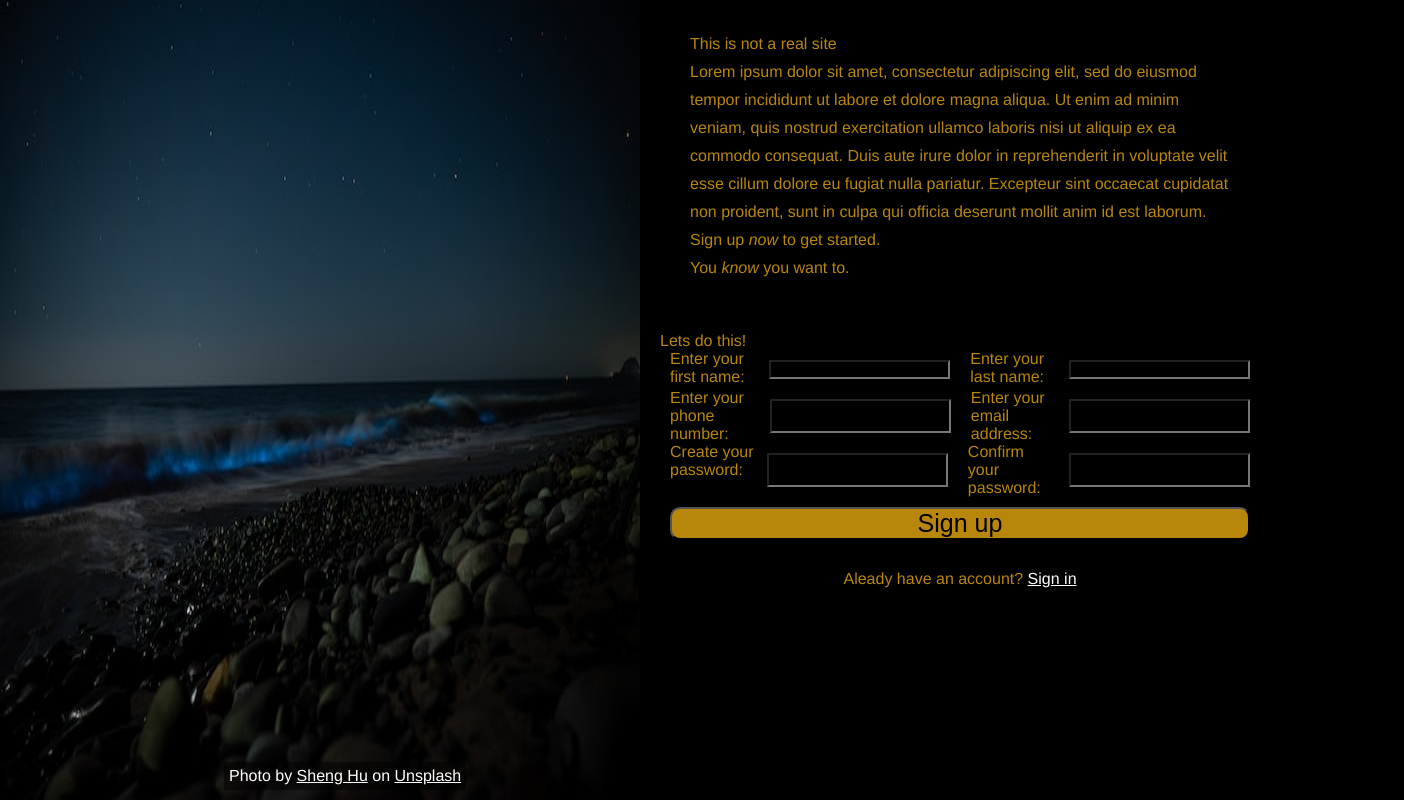
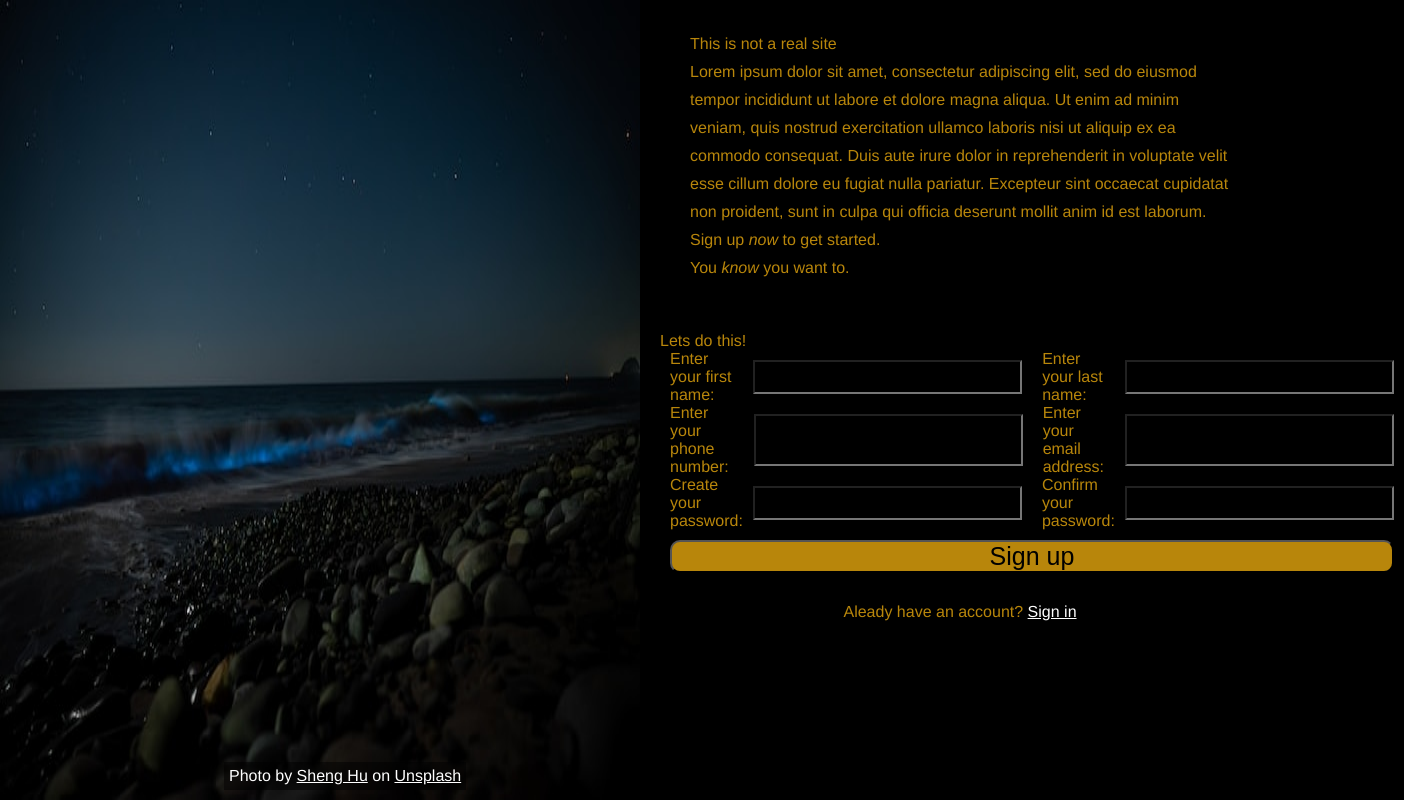
Before and after one commit to manny53365/odin-sign-up-form, a plain HTML site: page index.html in a window 1280 px wide. Shown: the whole page, 1404 px wide, since content can reach past the window. Drawn offline with Linux system fonts and the light colour scheme.

Commit message:
corrected the spacing in the sign-up form

```diff
--- a/css/styles.css
+++ b/css/styles.css
@@ -23,6 +23,7 @@ input {
     margin: 10px;
     background-color: inherit;
     color: white;
+    font-size: 20px;
 }
 
 label {
@@ -94,7 +95,7 @@ button {
 .input-container {
     display: flex;
     flex-direction: row;
-    justify-content: space-evenly;
+    justify-content: space-around;
 }
 
 .sign-up-link {
```
